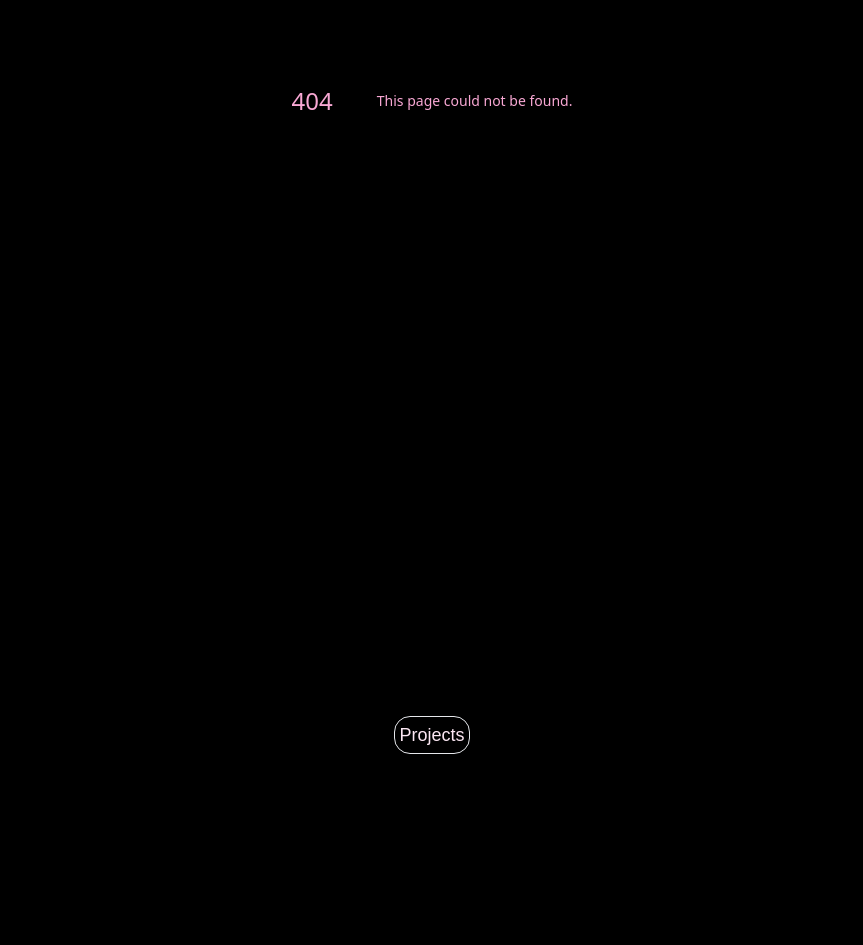
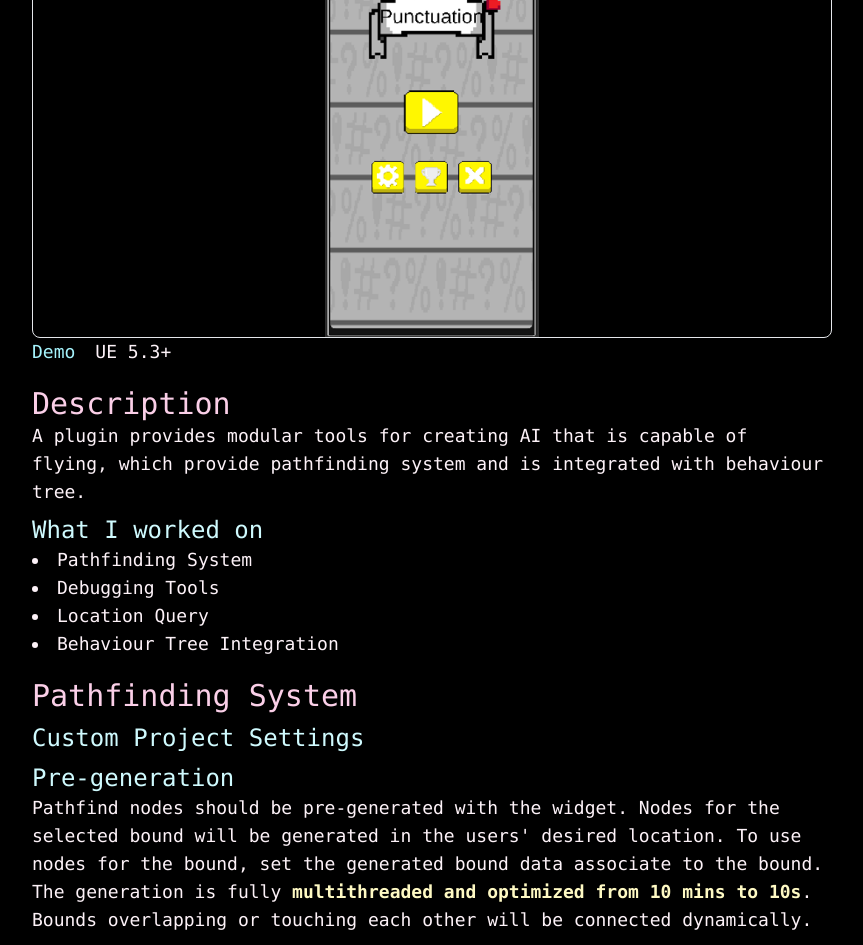
Before and after one commit to JustinLTH3/Portfolio, a Next.js app: page /Portfolio/FlyingAIPlugin in a window 1280 px wide. Before the commit this address had no page. Shown: the part 348-1293 px from the top of the page, without its empty margins (208-1071 px from the left). Before the commit the page ends 1122 px from the top, so only its background shows below. Built offline with nearby package versions, Linux system fonts and the light colour scheme.

Commit message:
Add page for flying AI Plugin

```diff
--- a/src/app/Components/ProjectOverview.tsx
+++ b/src/app/Components/ProjectOverview.tsx
@@ -20,7 +20,7 @@ export default function ProjectOverview({ImagePath, Title, Description, link, So
                     />
                 </div>
                 <div className="flex flex-row ">
-                    <h2 className="text-2xl w-1/2 text-left">{Title}</h2>
+                    <h2 className="text-2xl w-3/4 text-left">{Title}</h2>
                     <h2 className={`text-right w-1/2 group-hover:text-cyan-200 transition`}>{'>'}</h2>
                 </div>
                 <p className="w-full text-yellow-100 text-left">{Software}</p>
--- /dev/null
+++ b/src/app/FlyingAIPlugin/page.tsx
@@ -0,0 +1,93 @@
+import Image from "next/image";
+import Link from "next/link";
+
+export default function Page() {
+    return (
+        <div className="flex flex-col items-center min-h-screen font-mono">
+            <div className=" w-[400px] lg:w-[800px] flex flex-col items-center">
+                <h1>Flying AI Plugin</h1>
+                <div className="h-[225px] lg:h-[450px] w-full relative items-center">
+                    <Image
+                        src={"/Portfolio/PunctuationMenu.png"}
+                        alt={"Screenshot"}
+                        fill
+                        sizes={"100vw"}
+                        className="object-contain  border-[1px] rounded-lg"
+                    />
+                </div>
+                <div className="w-full text-start flex flex-row">
+                    { /*TODO: Upload to Drive and replace link. */}
+                    <Link href={"https://github.com/JustinLTH3/QuestionMark"} target="_blank"
+                          className="text-cyan-200">Demo</Link>
+                    <p className="px-5">UE 5.3+</p>
+                </div>
+                <div className="w-full pt-5">
+                    <h2 className="w-full">Description</h2>
+                    <p>
+                        A plugin provides modular tools for creating AI that is capable of flying, which provide
+                        pathfinding system and is integrated with behaviour tree.
+                    </p>
+                    <h3>What I worked on</h3>
+                    <ul className="list-disc list-inside">
+                        <li>Pathfinding System</li>
+                        <li>Debugging Tools</li>
+                        <li>Location Query</li>
+                        <li>Behaviour Tree Integration</li>
+                    </ul>
+                </div>
+                <div className="w-full pt-5">
+                    <h2>Pathfinding System</h2>
+                    <h3>Custom Project Settings</h3>
+                    <p></p>
+                    <h3>Pre-generation</h3>
+                    <p>
+                        Pathfind nodes should be pre-generated with the widget. Nodes for the selected bound will be
+                        generated in the users&apos; desired location. To use nodes for the bound, set the generated
+                        bound data associate to the bound. The generation is fully <b>multithreaded and optimized from 10
+                        mins to 10s</b>. Bounds overlapping or touching each other will be connected dynamically.
+                    </p>
+                    <h3>HPA* and A* Pathfinding</h3>
+                    <p>
+                        The system will first find a path through HPA* search and then find detailed paths of each
+                        segment with A*. This is to break down the pathfinding into multiple search and that the A*
+                        search can be continue in the background instead of having the whole path to be found in the
+                        same frame, blocking the thread.
+                    </p>
+                    <h3>Custom Pathfinding Algorithm</h3>
+                    <p>
+                        Users can create and use their custom pathfinding algorithm by inherit the FAPathfindingAlgo
+                        class, override the GeneratePath function, and set the class in the Project Settings.
+                    </p>
+                </div>
+                <div className="w-full pt-5">
+                    <h2>Debugging Tools</h2>
+                    <h3>Custom Project Settings</h3>
+                    <p>
+
+                    </p>
+                </div>
+                <div className="w-full pt-5">
+                    <h2>Location Query</h2>
+                    <div className="h-[225px] w-full lg:w-1/2 mr-2 relative items-center">
+                        <Image
+                            src={"/Portfolio/PunctuationSettingsMenu.png"}
+                            alt={"Settings Menu"}
+                            sizes={"100vw"}
+                            fill
+                            className="object-contain border-[1px] rounded-lg"
+                        />
+                    </div>
+                    <h3>Save and Load</h3>
+                    <p>The player can set the control and the volume. The Settings will then be saved and loaded on
+                        start.</p>
+                </div>
+                <div className="w-full pt-5">
+                    <h2>Behaviour Tree Integration</h2>
+                    <div className="h-[225px] w-full lg:w-1/2 mr-2 relative items-center">
+
+                    </div>
+                </div>
+            </div>
+        </div>
+    );
+}
--- a/src/app/globals.css
+++ b/src/app/globals.css
@@ -21,11 +21,11 @@ body {
 }
 
 h1 {
-    @apply text-4xl  pb-5 justify-center text-pink-300 pt-32 font-bold;
+    @apply text-4xl  pb-5 justify-center text-pink-200 pt-32 font-bold;
 }
 
 h2 {
-    @apply text-3xl text-pink-300 ;
+    @apply text-3xl text-pink-200 ;
 }
 
 h3 {
@@ -41,7 +41,7 @@ td {
 }
 
 p, li {
-    @apply text-lg justify-center text-pink-200 text-left;
+    @apply text-lg justify-center text-pink-50 text-left;
 }
 
 a {
--- a/src/app/page.tsx
+++ b/src/app/page.tsx
@@ -43,8 +43,20 @@ export default function Home() {
                 </div>
                 <div className="w-full flex justify-center flex-col items-center text-cyan-200" id="Projects">
                     <h1 className="w-full">Projects</h1>
+                    <ProjectOverview
+                        ImagePath="/Portfolio/DeadAimMainMenu.png"
+                        Title={"Flying AI Plugin"}
+                        Description={
+                            <p className="text-left">
+                                A plugin provides modular tools for creating AI that is capable of flying, which provide
+                                pathfinding system and is integrated with behaviour tree.
+                            </p>
+                        }
+                        link={"/FlyingAIPlugin"}
+                        Software={"UE 5.3"}
+                    />
                     <div
-                        className="flex w-full justify-center justify-items-center flex-col lg:flex-row items-stretch">
+                        className="flex w-full justify-center justify-items-center flex-row items-stretch flex-wrap">
                         <ProjectOverview
                             ImagePath="/Portfolio/DeadAimMainMenu.png"
                             Title={"Dead Aim"}
```
